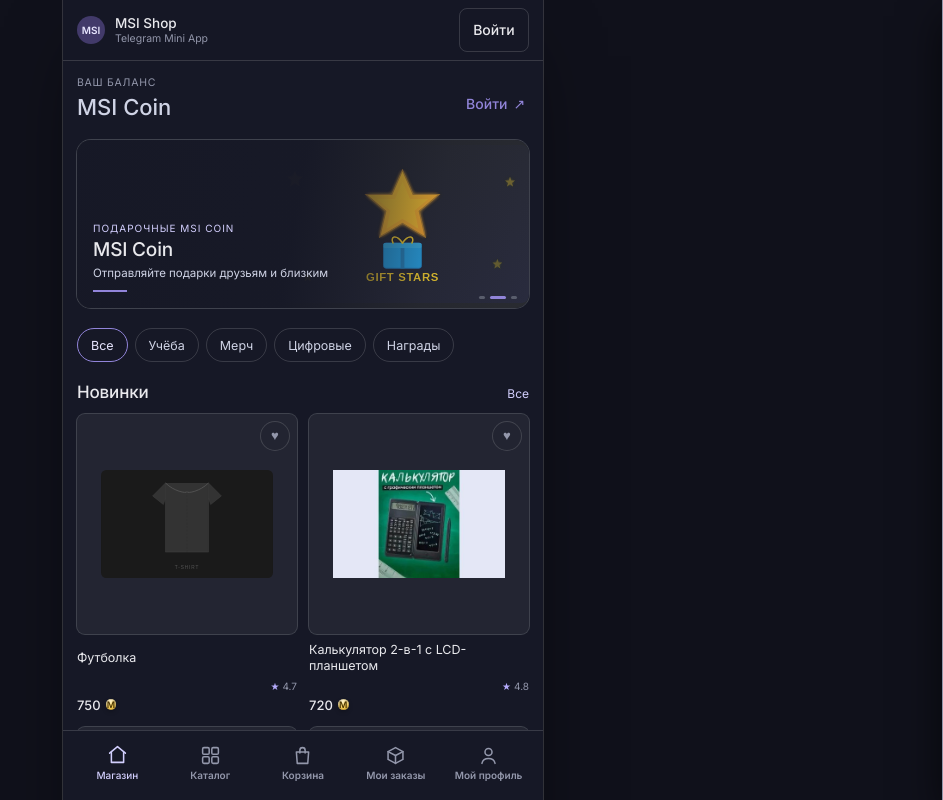
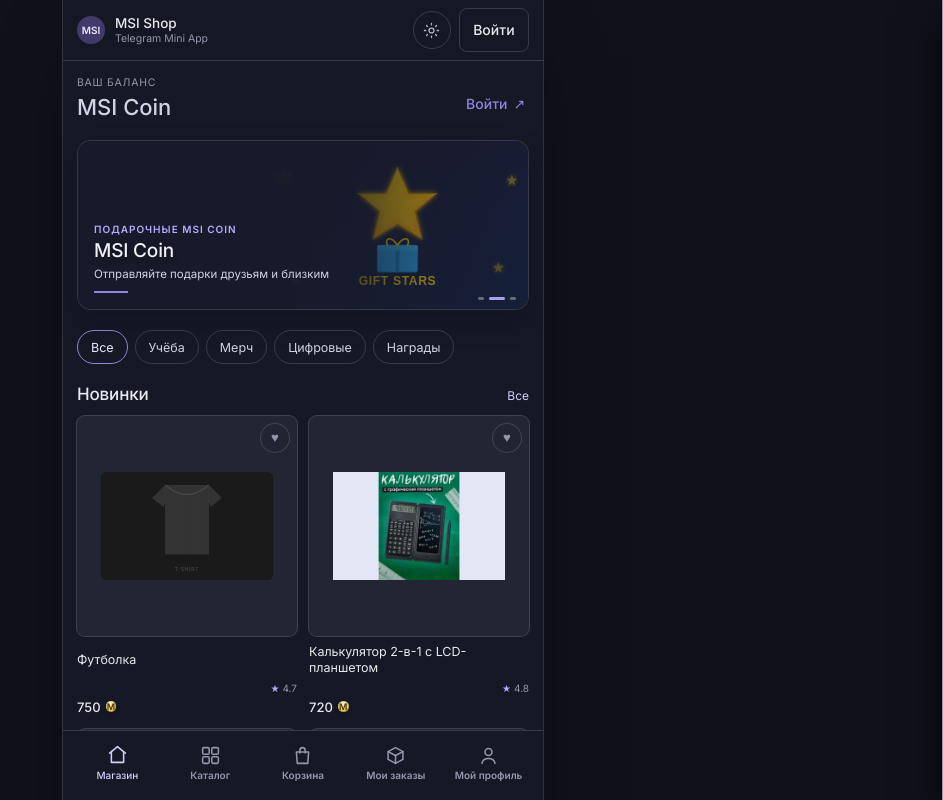
Before and after one commit to Khamid22/msischoolshop, a React (Vite) app: page / in a window 1280 px wide. Shown: the top 800 px of the page, without its empty margins (337-1280 px from the left). Built offline with nearby package versions, Linux system fonts and the light colour scheme.

Commit message:
Fix banner contrast and add theme toggle

```diff
--- a/src/components/Banner.scss
+++ b/src/components/Banner.scss
@@ -2,8 +2,10 @@
   position: relative;
   width: 100%;
   overflow: hidden;
+  background: #171a2a;
+  border: 1px solid rgba(233, 233, 237, 0.14);
   border-radius: var(--radius-lg);
-  box-shadow: var(--shadow-sm);
+  box-shadow: 0 12px 28px rgba(10, 11, 20, 0.2);
   user-select: none;
 
   &__track { position: relative; height: 168px; }
@@ -17,17 +19,17 @@
     cursor: pointer;
   }
   &__slide--active { opacity: 1; pointer-events: auto; transform: none; }
-  &__content { position: relative; width: 100%; height: 100%; overflow: hidden; background: var(--color-neutral-900); }
-  &__bg-image { position: absolute; top: 0; right: 0; width: 56%; height: 100%; object-fit: contain; mix-blend-mode: lighten; }
-  &__content::after { position: absolute; inset: 0; background: linear-gradient(100deg, rgba(22,24,38,.98) 0%, rgba(22,24,38,.94) 48%, rgba(22,24,38,.2) 78%, transparent 100%); content: ''; }
+  &__content { position: relative; width: 100%; height: 100%; overflow: hidden; background: #171a2a; }
+  &__bg-image { position: absolute; top: 0; right: 0; width: 58%; height: 100%; object-fit: cover; opacity: .94; }
+  &__content::after { position: absolute; inset: 0; background: linear-gradient(90deg, #171a2a 0%, rgba(23,26,42,.98) 43%, rgba(23,26,42,.72) 62%, rgba(23,26,42,.12) 100%); content: ''; }
   &__icon { display: none; }
   &__text { position: absolute; z-index: 1; bottom: 16px; left: 16px; display: flex; width: 54%; flex-direction: column; gap: 5px; }
-  &__title { margin: 0; color: var(--color-text); font-size: 19px; font-weight: 500; line-height: 1.2; }
-  &__subtitle { order: -1; margin: 0; color: var(--color-accent-300); font-size: 10px; letter-spacing: .1em; text-transform: uppercase; }
-  &__description { margin: 0; color: var(--color-neutral-300); font-size: 11.5px; line-height: 1.35; }
+  &__title { margin: 0; color: #f1f1f5; font-size: 19px; font-weight: 500; line-height: 1.2; text-shadow: 0 1px 8px rgba(0,0,0,.28); }
+  &__subtitle { order: -1; margin: 0; color: #b5abfc; font-size: 10px; font-weight: 600; letter-spacing: .1em; text-transform: uppercase; }
+  &__description { margin: 0; color: #cfd3e5; font-size: 11.5px; line-height: 1.35; }
   &__text::after { width: 34px; height: 2px; margin-top: 3px; background: var(--color-accent); content: ''; }
   &__arrow { display: none; }
   &__dots { position: absolute; bottom: 9px; right: 12px; z-index: 2; display: flex; gap: 5px; }
-  &__dot { width: 6px; height: 3px; padding: 0; background: var(--color-neutral-700); border: 0; border-radius: 2px; cursor: pointer; transition: width .2s; }
-  &__dot--active { width: 16px; background: var(--color-accent); }
+  &__dot { width: 6px; height: 3px; padding: 0; background: rgba(233,233,237,.38); border: 0; border-radius: 2px; cursor: pointer; transition: width .2s; }
+  &__dot--active { width: 16px; background: #a99df1; }
 }
--- a/src/components/Header.scss
+++ b/src/components/Header.scss
@@ -73,6 +73,7 @@
   }
 
   &__bell { width: 17px; height: 17px; }
+  &__theme-btn svg { width: 17px; height: 17px; }
   &__badge {
     position: absolute;
     top: -2px;
--- a/src/components/Header.tsx
+++ b/src/components/Header.tsx
@@ -2,10 +2,11 @@
 import { useLang } from '../contexts/LangContext';
 import { useAuth } from '../contexts/AuthContext';
 import { useNotifications } from '../contexts/NotificationsContext';
+import { useTheme } from '../contexts/ThemeContext';
 import { formatCoins } from '../utils/currency';
 import type { Language, View } from '../types';
 import Coin from './Coin';
-import { BellIcon } from './icons';
+import { BellIcon, MoonIcon, SunIcon } from './icons';
 import './Header.scss';
 
 interface Props {
@@ -28,6 +29,7 @@
   const { lang, t } = useLang();
   const { user, openAuth } = useAuth();
   const { notifications, unreadCount, markAllRead } = useNotifications();
+  const { theme, toggleTheme } = useTheme();
   const [notifOpen, setNotifOpen] = useState(false);
   const notifRef = useRef<HTMLDivElement>(null);
 
@@ -69,6 +71,15 @@
       </button>
 
       <div className="topbar__right">
+        <button
+          className="topbar__icon-btn topbar__theme-btn"
+          type="button"
+          onClick={toggleTheme}
+          aria-label={t(theme === 'dark' ? 'switchLightMode' : 'switchDarkMode')}
+          title={t(theme === 'dark' ? 'switchLightMode' : 'switchDarkMode')}
+        >
+          {theme === 'dark' ? <SunIcon /> : <MoonIcon />}
+        </button>
         {user ? (
           <>
             <div className="topbar__notif-wrap" ref={notifRef}>
--- a/src/components/icons.tsx
+++ b/src/components/icons.tsx
@@ -68,6 +68,23 @@
 
 export function CheckIcon(props: IconProps) {
   return <Base {...props}><path d="m5 12 4 4L19 6" /></Base>;
+}
+
+export function MoonIcon(props: IconProps) {
+  return (
+    <Base {...props}>
+      <path d="M20 15.3A8.5 8.5 0 0 1 8.7 4a8.5 8.5 0 1 0 11.3 11.3Z" />
+    </Base>
+  );
+}
+
+export function SunIcon(props: IconProps) {
+  return (
+    <Base {...props}>
+      <circle cx="12" cy="12" r="3.5" />
+      <path d="M12 2v2M12 20v2M4.9 4.9l1.4 1.4M17.7 17.7l1.4 1.4M2 12h2M20 12h2M4.9 19.1l1.4-1.4M17.7 6.3l1.4-1.4" />
+    </Base>
+  );
 }
 
 export function UserIcon(props: IconProps) {
--- a/src/contexts/ThemeContext.tsx
+++ b/src/contexts/ThemeContext.tsx
@@ -12,12 +12,13 @@
 export function ThemeProvider({ children }: { children: ReactNode }) {
   const [theme, setTheme] = useState<Theme>(() => {
     const saved = localStorage.getItem('theme');
-    return (saved as Theme) || 'dark';
+    return saved === 'light' || saved === 'dark' ? saved : 'dark';
   });
 
   useEffect(() => {
     localStorage.setItem('theme', theme);
     document.documentElement.setAttribute('data-theme', theme);
+    document.querySelector('meta[name="theme-color"]')?.setAttribute('content', theme === 'dark' ? '#161826' : '#f2f2f7');
   }, [theme]);
 
   const toggleTheme = () => setTheme(prev => (prev === 'light' ? 'dark' : 'light'));
--- a/src/data/translations.ts
+++ b/src/data/translations.ts
@@ -4,6 +4,8 @@
   ru: {
     shopTitle: 'MSI Shop',
     miniApp: 'Telegram Mini App',
+    switchDarkMode: 'Включить тёмную тему',
+    switchLightMode: 'Включить светлую тему',
     cartTitle: 'Корзина',
     cartEmptyTitle: 'Корзина пуста',
     cartEmptyBody: 'Добавьте товары из каталога, чтобы оформить заказ.',
@@ -262,6 +264,8 @@
   uz: {
     shopTitle: "MSI Shop",
     miniApp: 'Telegram Mini App',
+    switchDarkMode: "Qorong'i mavzuni yoqish",
+    switchLightMode: "Yorug' mavzuni yoqish",
     cartTitle: 'Savat',
     cartEmptyTitle: "Savat bo'sh",
     cartEmptyBody: "Buyurtma berish uchun katalogdan mahsulot qo'shing.",
@@ -520,6 +524,8 @@
   en: {
     shopTitle: 'MSI Shop',
     miniApp: 'Telegram Mini App',
+    switchDarkMode: 'Switch to dark mode',
+    switchLightMode: 'Switch to light mode',
     cartTitle: 'Cart',
     cartEmptyTitle: 'Your cart is empty',
     cartEmptyBody: 'Add products from the catalog to place an order.',
```
